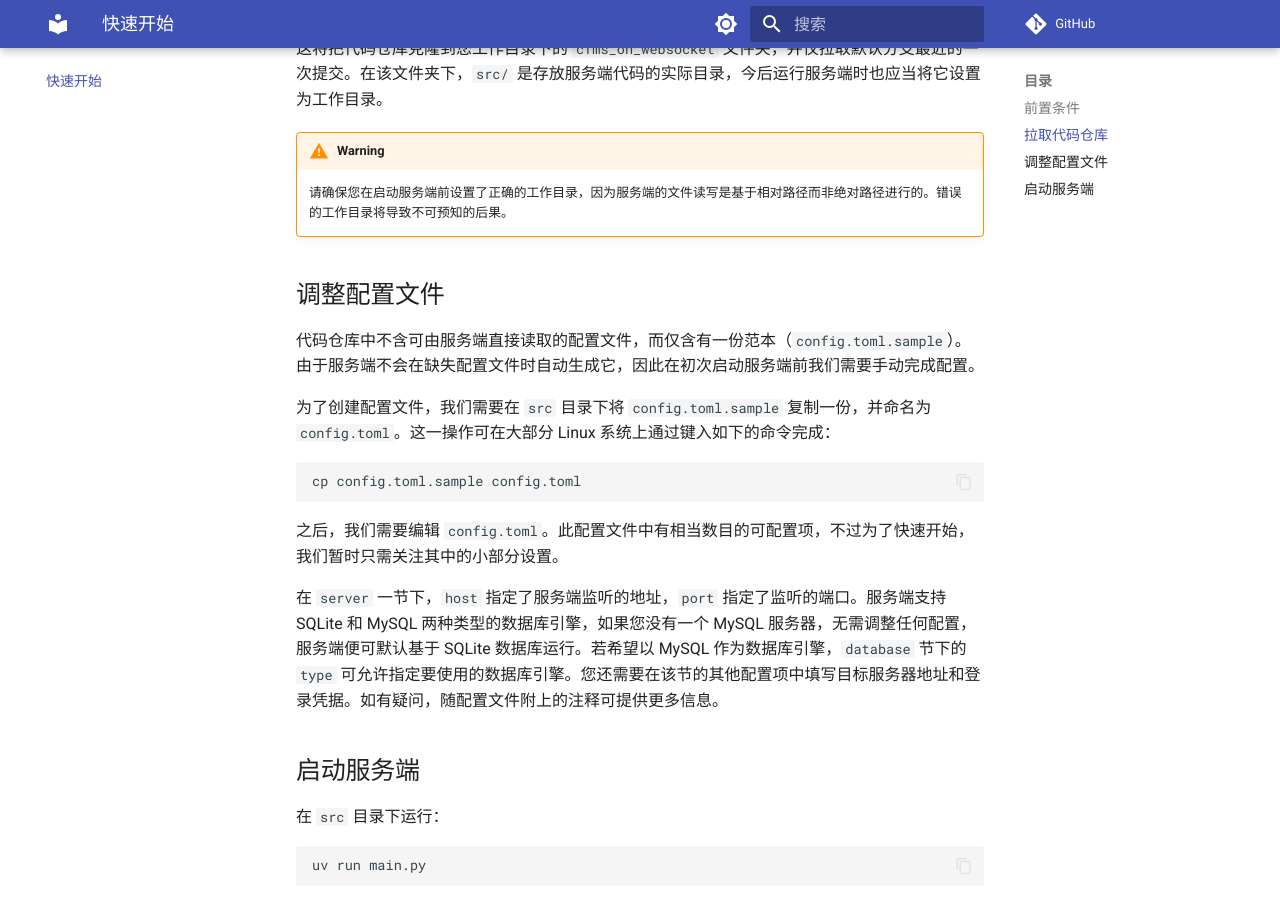
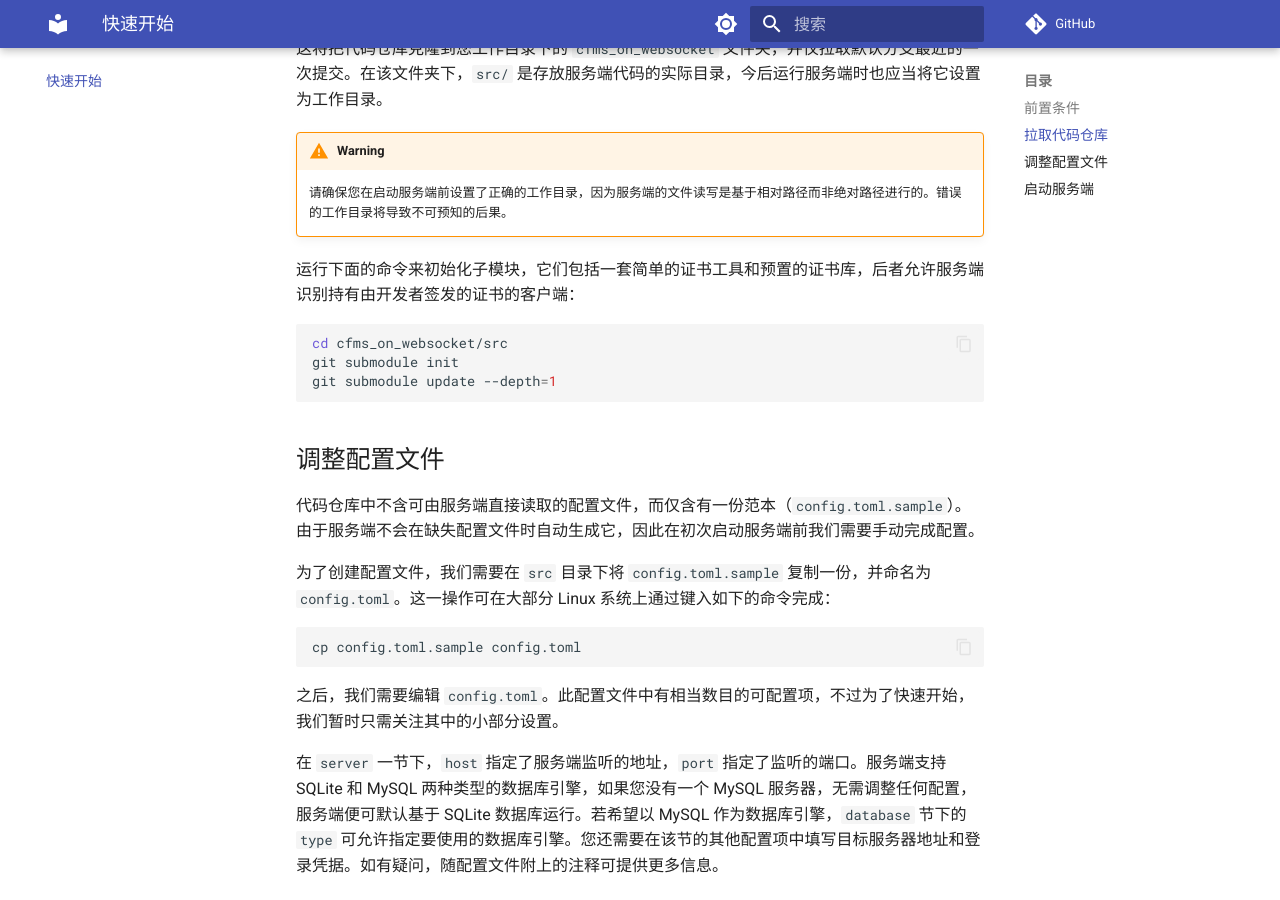
Before and after one commit to Creeper19472/cfms_server_doc, an MkDocs documentation site: the page built from docs/getting-started.md, in a window 1280 px wide and 900 px high, scrolled down 918 px. Built offline with MkDocs 1.6.1 and Material for MkDocs 9.7.7, drawn with Linux system fonts in a browser that asks for light colours; comment, search, counter and statistics services are not loaded.

Commit message:
docs: add information about submodules

````diff
--- a/docs/getting-started.md
+++ b/docs/getting-started.md
@@ -25,6 +25,14 @@ git clone https://github.com/cfms-dev/cfms_on_websocket.git --depth=1
 
 !!! warning
     请确保您在启动服务端前设置了正确的工作目录，因为服务端的文件读写是基于相对路径而非绝对路径进行的。错误的工作目录将导致不可预知的后果。
+
+运行下面的命令来初始化子模块，它们包括一套简单的证书工具和预置的证书库，后者允许服务端识别持有由开发者签发的证书的客户端：
+
+```bash
+cd cfms_on_websocket/src
+git submodule init
+git submodule update --depth=1
+```
 
 ## 调整配置文件
 
````
